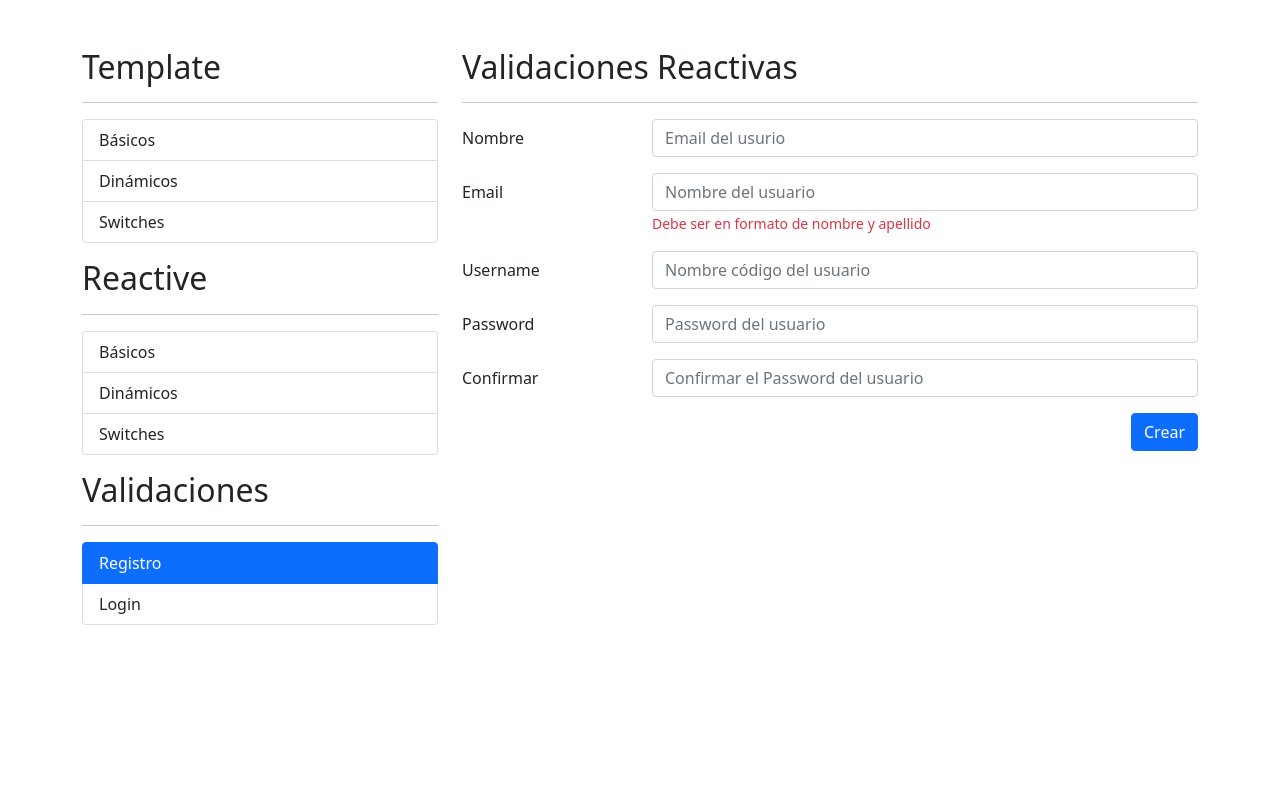
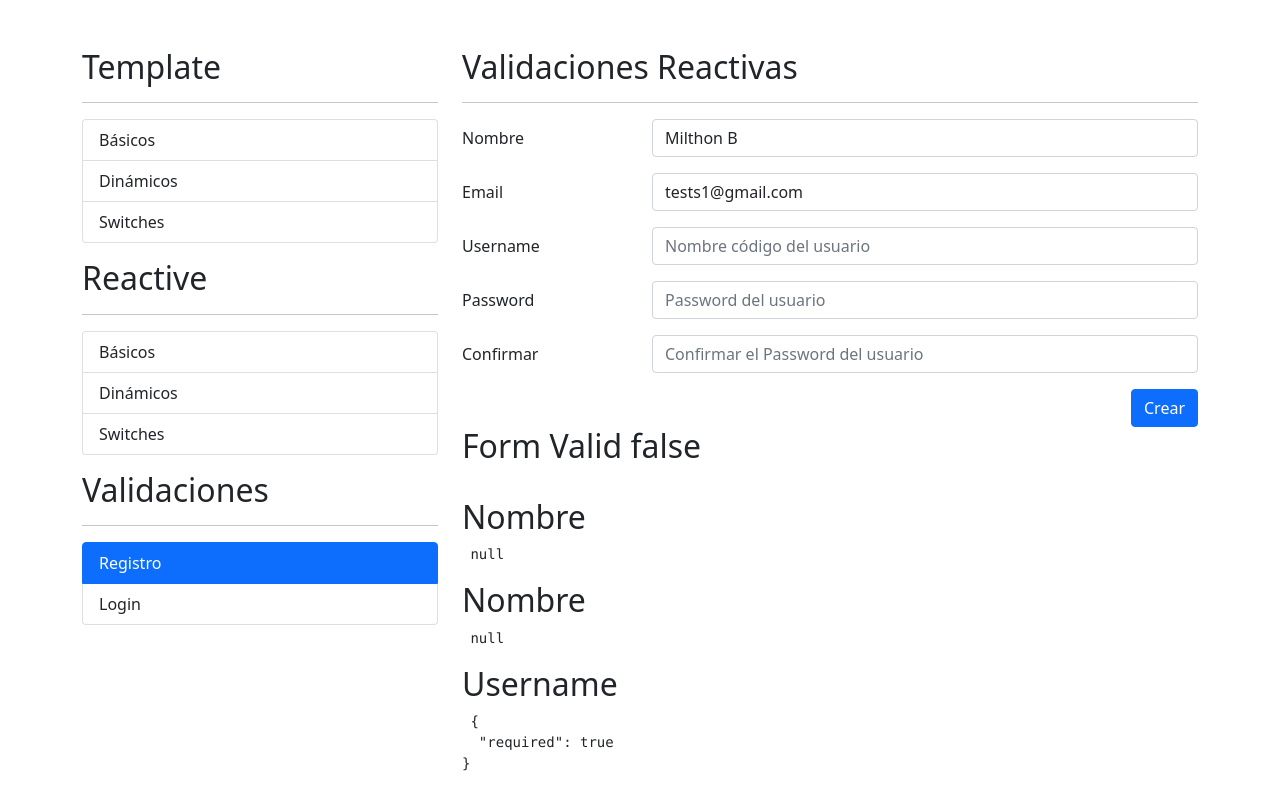
Before and after one commit to MilthonB/Angular-practicas, an Angular app in the folder 06-formulariosApp/: page /auth/registro in a window 1280 px wide. Built offline with nearby package versions, Linux system fonts and the light colour scheme.

Commit message:
validador personalizado

```diff
--- a/06-formulariosApp/src/app/auth/auth-module.module.ts
+++ b/06-formulariosApp/src/app/auth/auth-module.module.ts
@@ -1,5 +1,6 @@
 import { NgModule } from '@angular/core';
 import { CommonModule } from '@angular/common';
+import { ReactiveFormsModule } from '@angular/forms';
 
 import { AuthModuleRoutingModule } from './auth-module-routing.module';
 import { RegistroComponent } from './pages/registro/registro.component';
@@ -13,7 +14,8 @@
   ],
   imports: [
     CommonModule,
-    AuthModuleRoutingModule
+    AuthModuleRoutingModule,
+    ReactiveFormsModule
   ]
 })
 export class AuthModuleModule { }
--- a/06-formulariosApp/src/app/auth/pages/registro/registro.component.html
+++ b/06-formulariosApp/src/app/auth/pages/registro/registro.component.html
@@ -5,18 +5,20 @@
 
     <div class="col">
 
-        <form autocomplete="off" >
+        <form (ngSubmit)="submitFormulario()" [formGroup]="miFormulario" autocomplete="off" >
 
             <!-- Nombre -->
             <div class="row mb-3">
                 <label class="col-sm-3 col-form-label">Nombre</label>
                 <div class="col-sm-9">
-                    <input type="email"
+                    <input type="text"
+                            formControlName='nombre'
                             class="form-control"
-                            placeholder="Email del usurio">
-                    <!-- <span class="form-text text-danger">
+                            placeholder="Nombre del usuario">
+                    <span class="form-text text-danger"
+                            *ngIf="campoNoValido('nombre')">
                         Debe ser en formato de nombre y apellido
-                    </span>           -->
+                    </span>
                 </div>
             </div>
 
@@ -24,11 +26,13 @@
             <div class="row mb-3">
                 <label class="col-sm-3 col-form-label">Email</label>
                 <div class="col-sm-9">
-                    <input type="text"
+                    <input type="email"
                             class="form-control"
-                            placeholder="Nombre del usuario">
-                    <span class="form-text text-danger">
-                        Debe ser en formato de nombre y apellido
+                            formControlName="email"
+                            placeholder="Email del usuario">
+                    <span class="form-text text-danger"
+                    *ngIf="campoNoValido('email')">
+                        El correo es obligatorio
                     </span>
                 </div>
             </div>
@@ -39,11 +43,13 @@
                 <label class="col-sm-3 col-form-label">Username</label>
                 <div class="col-sm-9">
                     <input type="text"
+                            formControlName="username"
                             class="form-control"
                             placeholder="Nombre código del usuario">
-                    <!-- <span class="form-text text-danger">
-                        Debe ser en formato de nombre y apellido
-                    </span>           -->
+                    <span class="form-text text-danger"
+                            *ngIf="campoNoValido('username')">
+                        No debe de ser tonto
+                    </span>
                 </div>
             </div>
 
@@ -54,8 +60,9 @@
                     <input type="password"
                             class="form-control"
                             placeholder="Password del usuario">
-                    <!-- <span class="form-text text-danger">
-                        Debe ser en formato de nombre y apellido
+                    <!-- <span class="form-text text-danger"
+                            *ngIf="campoNoValido()">
+                        No debe de ser tonto
                     </span>           -->
                 </div>
             </div>
@@ -77,7 +84,11 @@
             <!-- Botón de registro del usuario -->
             <div class="row">
                 <div class="col">
-                    <button class="btn btn-primary float-end">
+                    <button class="btn btn-primary
+                            float-end"
+                            type="submit"
+                            (click)="submitFormulario()"
+                            >
                         Crear
                     </button>
                 </div>
@@ -89,3 +100,16 @@
     </div>
 
 </div>
+
+<h2>Form Valid  {{ miFormulario.valid }} </h2>
+
+<br>
+<h2>Nombre</h2>
+<pre> {{ miFormulario.controls.nombre.errors | json}} </pre>
+
+<h2>Nombre</h2>
+<pre> {{ miFormulario.controls.email.errors | json}} </pre>
+
+
+<h2>Username</h2>
+<pre> {{ miFormulario.controls.username.errors | json}} </pre>
--- a/06-formulariosApp/src/app/auth/pages/registro/registro.component.ts
+++ b/06-formulariosApp/src/app/auth/pages/registro/registro.component.ts
@@ -1,4 +1,5 @@
 import { Component, OnInit } from '@angular/core';
+import { FormGroup, FormBuilder, Validators, FormControl } from '@angular/forms';
 
 @Component({
   selector: 'app-registro',
@@ -8,9 +9,46 @@
 })
 export class RegistroComponent implements OnInit {
 
-  constructor() { }
+  // TODO: temporal
+  nombreApellidoPattern: string ="([a-zA-Z]+) ([a-zA-Z]+)";
+  emailPattern: string = "^[a-z0-9._%+-]+@[a-z0-9.-]+\\.[a-z]{2,4}$";
+
+  noPuedeSerTonto( control: FormControl ){
+    const valor = control.value?.trim().toLowerCase();
+    if( valor === 'tonto' ){
+      return {
+        noTonto: true
+      }
+    }
+
+    return null
+  }
+
+  miFormulario: FormGroup = this.fb.group({
+    nombre: ['', [Validators.required, Validators.pattern( this.nombreApellidoPattern )]],
+    email: ['', [Validators.required, Validators.pattern( this.emailPattern )]],
+    username: ['', [Validators.required, this.noPuedeSerTonto]],
+  })
+
+
+  constructor( private fb: FormBuilder ) { }
 
   ngOnInit(): void {
+    this.miFormulario.reset({
+      nombre:'Milthon B',
+      email:'tests1@gmail.com',
+    })
+  }
+
+  campoNoValido( campo: string ){
+    return this.miFormulario.get(campo)?.invalid
+           && this.miFormulario.get(campo)?.touched
+  }
+
+  submitFormulario(){
+
+    this.miFormulario.markAllAsTouched();
+
   }
 
 }
```
